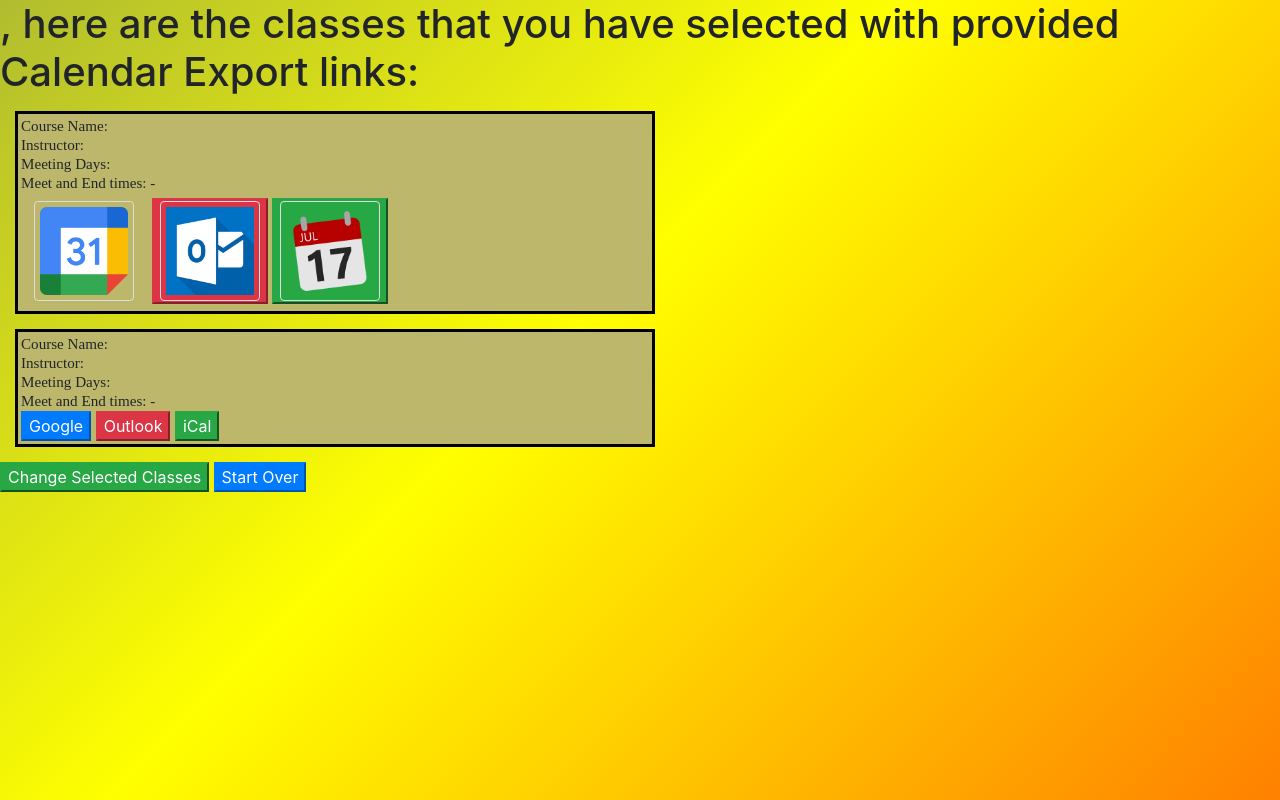
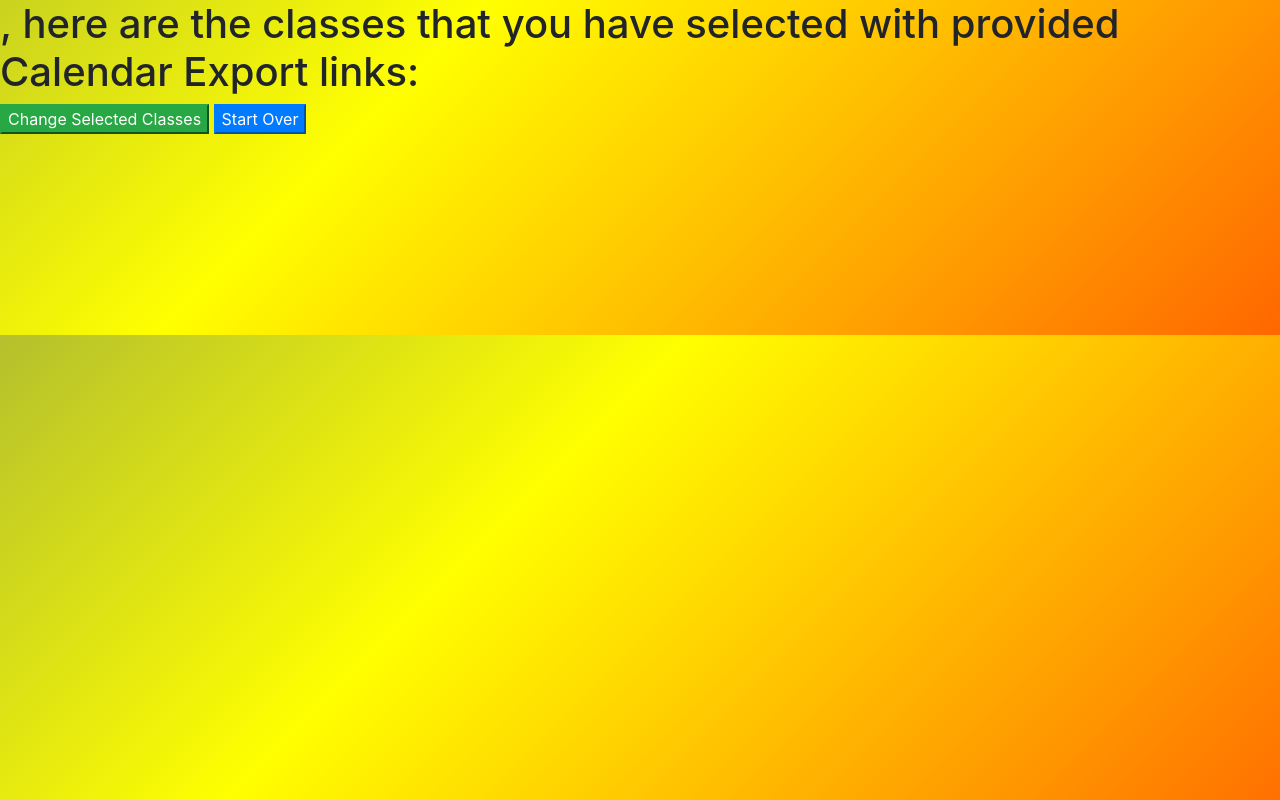
Before and after one commit to shanole/tech-course-catalog, a website built with webpack: page src/confirmation.html in a window 1280 px wide. Built offline with nearby package versions, Linux system fonts and the light colour scheme.

Commit message:
get rid of box divs
Co-authored-by: Jessica R. Williams <jessicarubinwilliams@gmail.com>

```diff
--- a/src/confirmation.html
+++ b/src/confirmation.html
@@ -7,23 +7,7 @@
 
 <body>
   <h1><span id="userName"></span>, here are the classes that you have selected with provided Calendar Export links:</h1>
-  <div id="box1">
-    <h3><span id="class1">Course Name:</span></h3>
-    <h3><span id="instructor1">Instructor: </span></h3>
-    <h3><span id="days1">Meeting Days: </span></h3>
-    <h3><span id="startTimes1">Meet and End times:</span> - <span id="endTimes"></span></h3>
-    <button type="button" class="btn" id="google1"><img src=assets/images/Google_Calendar_icon.png></button>
-    <button type="button" class="btn-danger" id="outlook1"><img src=assets/images/outlook_logo.png></button>
-    <button type="button" class="btn-success" id="ical1"><img src=assets/images/iCal_icon.png></button>
-  </div>
-  <div id="box1">
-    <h3><span id="class2">Course Name:</span></h3>
-    <h3><span id="instructor2">Instructor: </span></h3>
-    <h3><span id="days2">Meeting Days: </span></h3>
-    <h3><span id="startTimes2">Meet and End times:</span> - <span id="endTimes"></span></h3>
-    <button type="button" class="btn-primary" id="google2">Google</button>
-    <button type="button" class="btn-danger" id="outlook2">Outlook</button>
-    <button type="button" class="btn-success" id="ical3">iCal</button>
+  <div id="confirmationDisplay">
   </div>
   <button type="button" class="btn-success" onclick="window.location='index.html';">Change Selected Classes</button>
   <button type="button" class="btn-primary" onclick="window.location='index.html';">Start Over</button>
```
